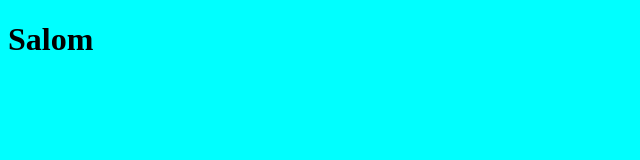
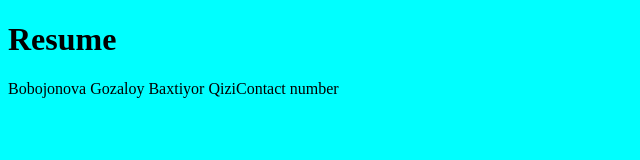
Before and after one commit to guzal-1859/guzal-1859.github.io, a plain HTML site: page index.html in a window 1280 px wide. Shown: the whole page, without its empty margins (0-640 px from the left). Drawn offline with Linux system fonts and the light colour scheme.

Commit message:
add iformation

```diff
--- a/index.html
+++ b/index.html
@@ -10,7 +10,12 @@
         }
     </style>
 </head>
-<body>
-    <h1>Salom</h1>
+
+
+    <h1>Resume</h1>  <h2></h2> Bobojonova Gozaloy Baxtiyor Qizi</h2
+    <h3></h3>Contact number<h3
+
 </body>
+<table></table>
+
 </html>
```
